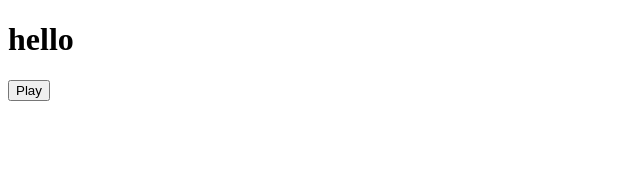
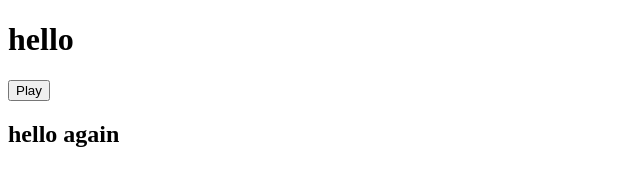
Before and after one commit to beckgillespe/scattegories-web-app, a plain HTML site: page page1.html in a window 1280 px wide. Shown: the whole page, without its empty margins (0-640 px from the left). Drawn offline with Linux system fonts and the light colour scheme.

Commit message:
adding new title

```diff
--- a/page1.html
+++ b/page1.html
@@ -5,5 +5,6 @@
 <body>
     <h1>hello</h1>
     <button id="my-button" class="play-button" onclick="myFunction()">Play</button>
+    <h2>hello again</h2>
     <script src="script.js"></script>
 </body>
```
